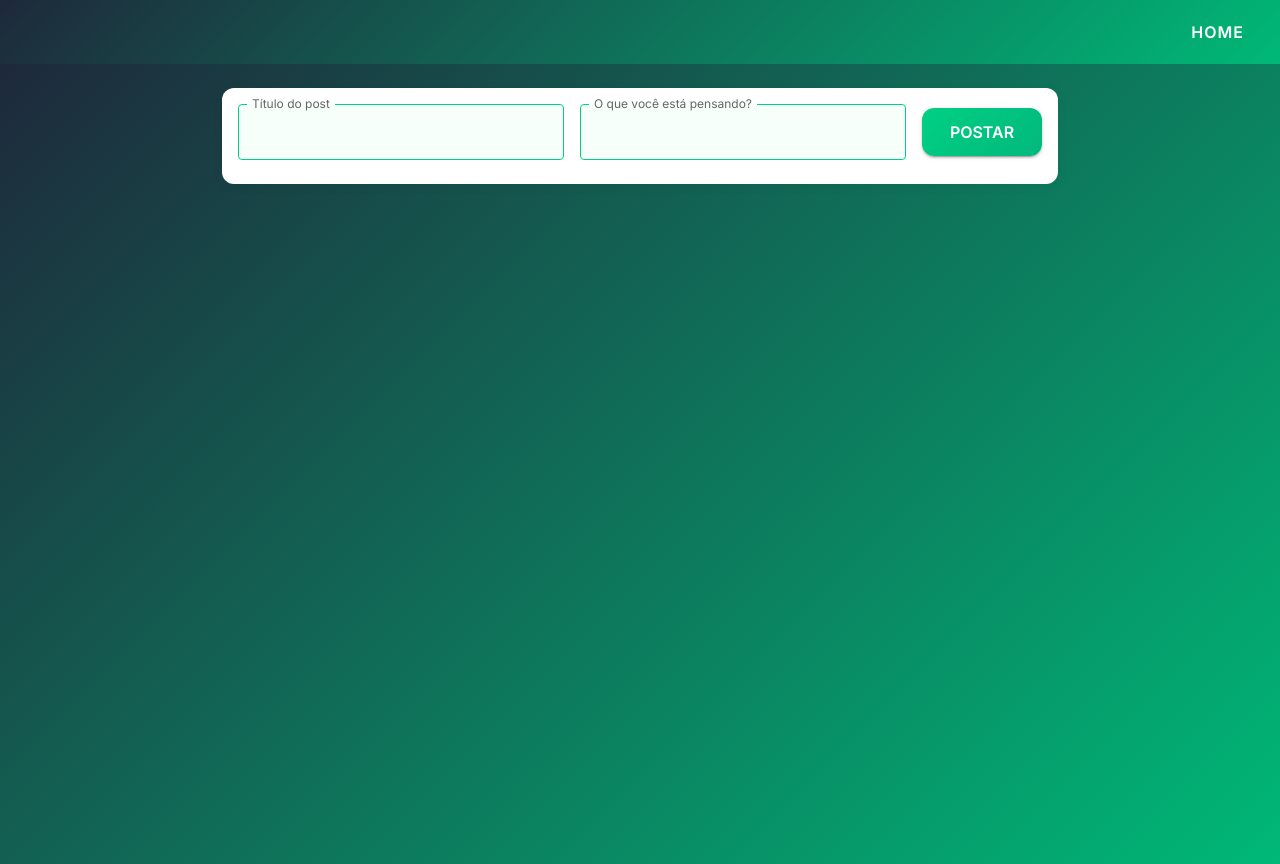
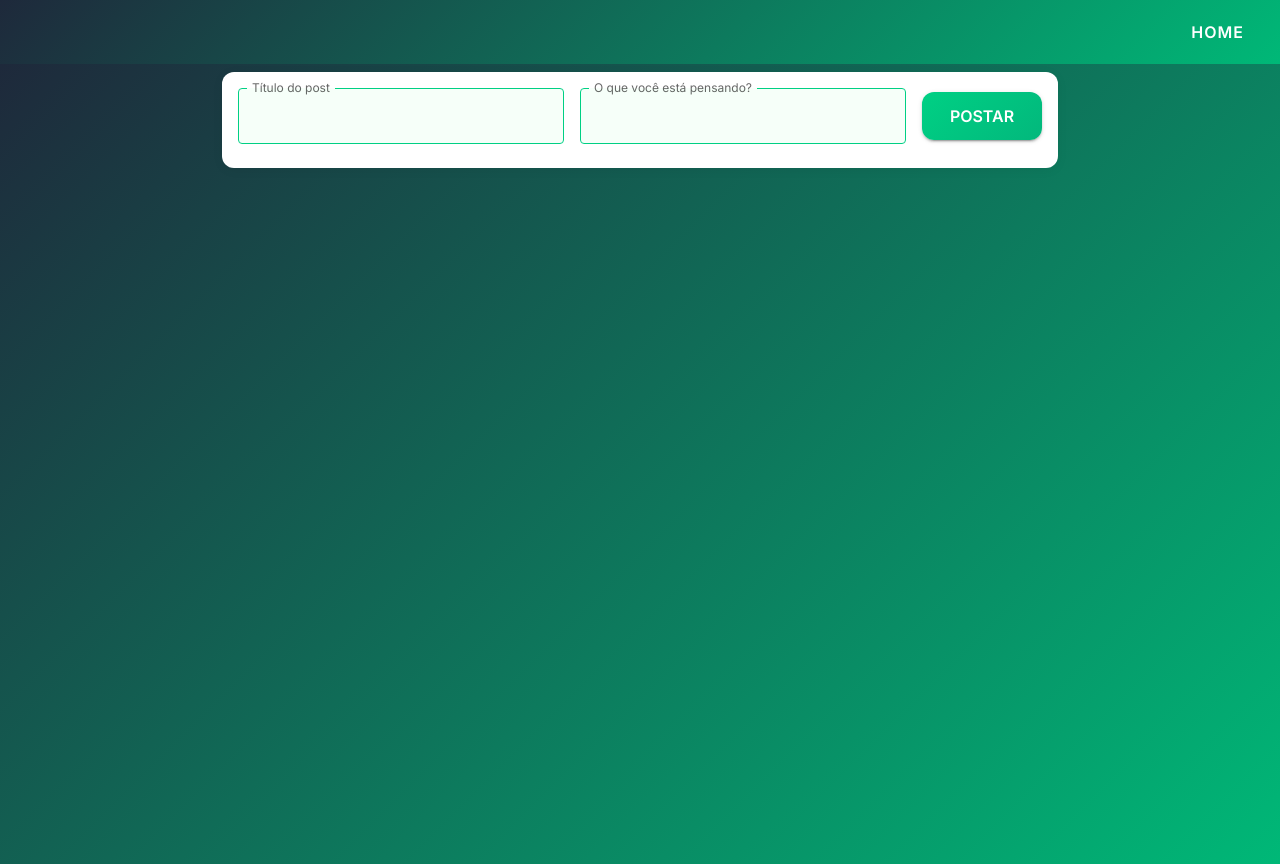
Before and after one commit to BrunoPalhoti/frontend-nextjs-timelines, a Next.js app: page /timeline in a window 1280 px wide. Built offline with nearby package versions, Linux system fonts and the light colour scheme; some icons are missing.

Commit message:
feat: Adiciona margem superior ao formulário de postagem na linha do tempo

```diff
--- a/app/timeline/components/TimelinePostForm.tsx
+++ b/app/timeline/components/TimelinePostForm.tsx
@@ -18,7 +18,7 @@ interface TimelinePostFormProps {
 
 export function TimelinePostForm({ title, setTitle, content, setContent, handlePost, loading }: TimelinePostFormProps) {
   return (
-    <Box sx={{ width: "100%", maxWidth: 900, px: 4 }}>
+    <Box sx={{ width: "100%", maxWidth: 900, px: 4, mt: -2 }}>
       <Card sx={{ borderRadius: 3, mb: 3, boxShadow: "0 2px 12px rgba(0,0,0,0.05)" }}>
         <CardContent>
           <Box display="flex" flexDirection={{ xs: "column", md: "row" }} alignItems="center" gap={2}>
```
